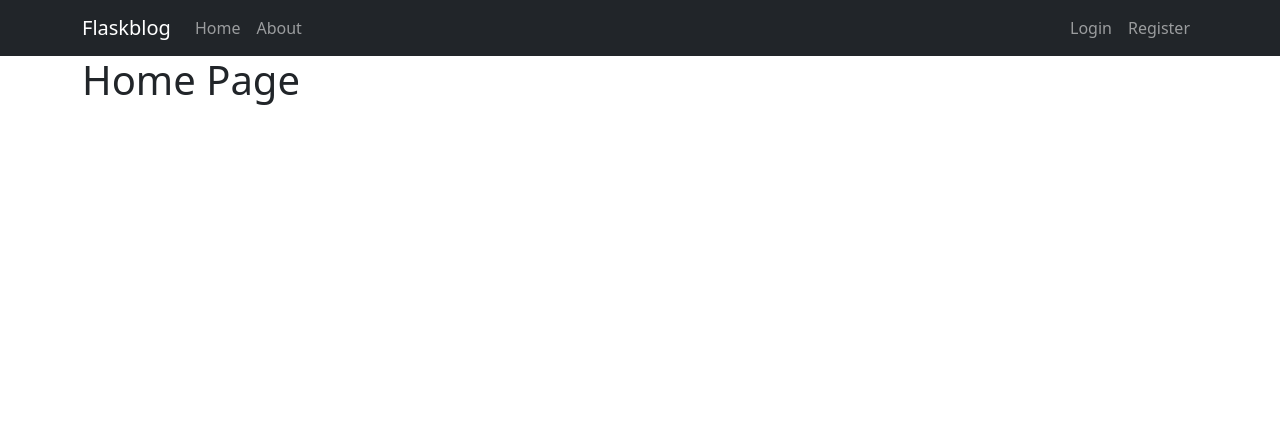
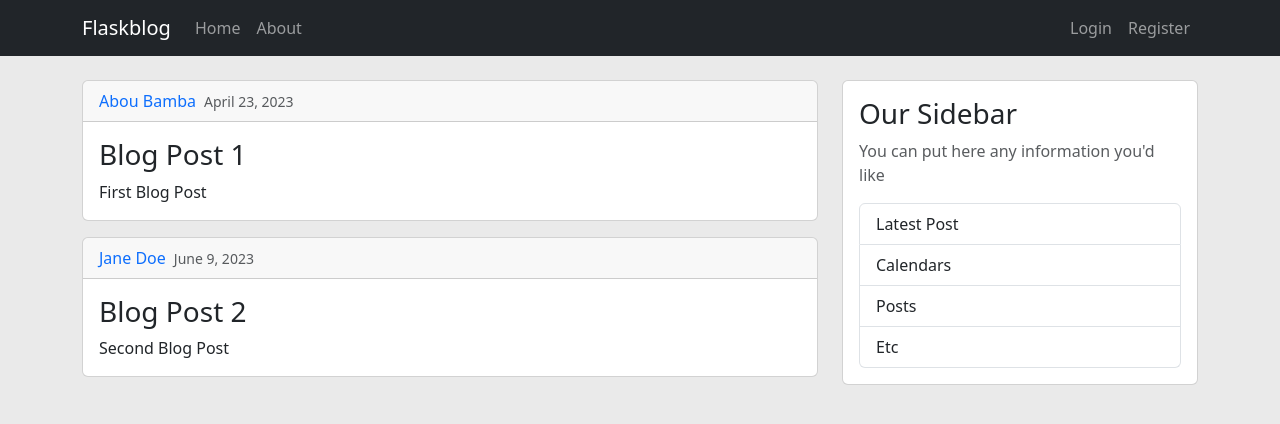
Before and after one commit to AbuDaddy/Flaskblog, a Flask app: page / in a window 1280 px wide. Shown: the top 424 px of the page. Run offline with Flask 3, Linux system fonts and the light colour scheme.

Commit message:
Templates - Blog

```diff
--- a/flaskblog.py
+++ b/flaskblog.py
@@ -1,10 +1,22 @@
-from flask import Flask, render_template
+from flask import Flask, render_template, url_for
 app = Flask(__name__)
+
+posts = [{
+    'title': 'Blog Post 1',
+    'author': 'Abou Bamba',
+    'date_posted': 'April 23, 2023',
+    'content': 'First Blog Post'
+}, {
+    'title': 'Blog Post 2',
+    'author': 'Jane Doe',
+    'date_posted': 'June 9, 2023',
+    'content': 'Second Blog Post'
+}]
 
 
 @app.route('/')
 def home():
-    return render_template('home.html')
+    return render_template('home.html', posts=posts)
 
 
 @app.route('/about')
--- /dev/null
+++ b/static/style.css
@@ -0,0 +1,7 @@
+body {
+    background-color: #eaeaea;
+}
+
+a {
+    text-decoration: none;
+}
--- a/templates/header.html
+++ b/templates/header.html
@@ -1,4 +1,4 @@
-<header class="site-header">
+<header class="site-header mb-4">
     <nav class="navbar navbar-expand-md bg-dark" data-bs-theme="dark">
         <div class="container">
             <a class="navbar-brand" href="">Flaskblog</a>
--- a/templates/home.html
+++ b/templates/home.html
@@ -1,4 +1,19 @@
 {% extends "layout.html" %}
 {% block content %}
-    <h1>Home Page</h1>
+    {% for post in posts %}
+        <div class="card mb-3">
+            <div class="card-header d-flex gap-2 align-items-center">
+                <div>
+                    <a href="#">{{ post.author }}</a>
+                </div>
+                <div>
+                    <small class="text-muted">{{ post.date_posted }}</small>
+                </div>
+            </div>
+            <div class="card-body">
+                <h3 class="card-title">{{ post.title }}</h3>
+                <p class="card-text">{{ post.content }}</p>
+            </div>
+        </div>
+    {% endfor %}
 {% endblock content%}
--- a/templates/layout.html
+++ b/templates/layout.html
@@ -4,6 +4,7 @@
     <meta charset="utf-8">
     <meta name="viewport" content="width=device-width, initial-scale=1">
     <link href="https://cdn.jsdelivr.net/npm/bootstrap@5.3.2/dist/css/bootstrap.min.css" rel="stylesheet" integrity="sha384-T3c6CoIi6uLrA9TneNEoa7RxnatzjcDSCmG1MXxSR1GAsXEV/Dwwykc2MPK8M2HN" crossorigin="anonymous">
+    <link rel="stylesheet" type="text/css" href="{{ url_for('static', filename='style.css') }}">
     {% if title %}
         <title>Flaskblog - {{ title }}</title>
     {% else %}
@@ -13,7 +14,26 @@
 <body>
     {% include "header.html" %}
     <main role=main class="container">
-        {% block content %}{% endblock content %}
+        <div class="row">
+            <div class="col-md-8">
+                {% block content %}{% endblock content %}
+            </div>
+            <div class="col-md-4">
+                <div class="card">
+                    <div class="card-body">
+                        <h3 class="card-title">Our Sidebar</h3>
+                        <p class="text-muted">You can put here any information you'd like</p>
+                        <ul class="list-group">
+                            <li class="list-group-item">Latest Post</li>
+                            <li class="list-group-item">Calendars</li>
+                            <li class="list-group-item">Posts</li>
+                            <li class="list-group-item">Etc</li>
+                        </ul>
+                    </div>
+
+                </div>
+            </div>
+        </div>
     </main>
     <script src="https://cdn.jsdelivr.net/npm/bootstrap@5.3.2/dist/js/bootstrap.bundle.min.js" integrity="sha384-C6RzsynM9kWDrMNeT87bh95OGNyZPhcTNXj1NW7RuBCsyN/o0jlpcV8Qyq46cDfL" crossorigin="anonymous"></script>
 </body>
```
Also changed, not shown: 1 other file.
